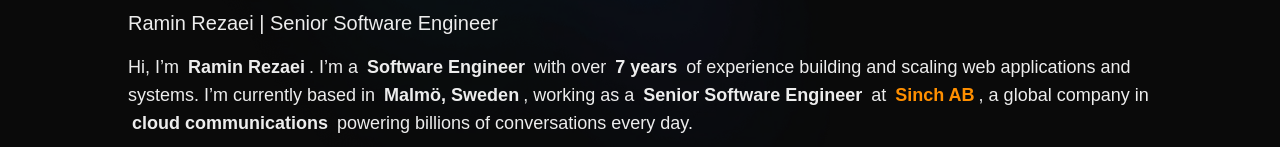
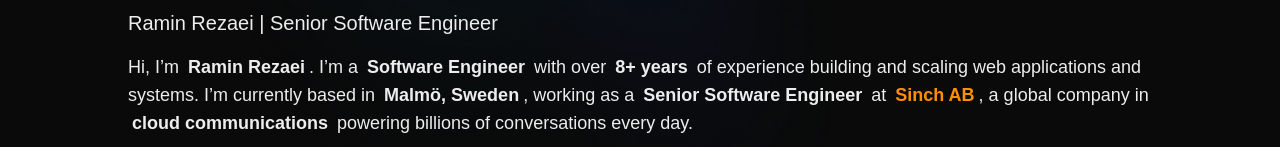
Before and after one commit to raminr77/raminr77.github.io, a Next.js app: page /about-me in a window 1280 px wide. Shown: the part 523-670 px from the top of the page. Built offline with nearby package versions, Linux system fonts and the light colour scheme; no server answers; a small style sheet from the web is missing; a web font is replaced by a local one.

Commit message:
fix: Update experience years in personal and journey data

```diff
--- a/src/data/about-me.ts
+++ b/src/data/about-me.ts
@@ -51,7 +51,7 @@ export const ABOUT_ME_DATA: {
   content: [
     {
       type: ABOUT_ME_CONTENT_TYPE.text,
-      data: "Hi, I’m <strong>Ramin Rezaei</strong>. I’m a <strong>Software Engineer</strong> with over <strong>7 years</strong> of experience building and scaling web applications and systems. I’m currently based in <strong>Malmö, Sweden</strong>, working as a <strong>Senior Software Engineer</strong> at <a href='https://www.sinch.com' target='_blank'><strong>Sinch AB</strong></a>, a global company in <strong>cloud communications</strong> powering billions of conversations every day."
+      data: "Hi, I’m <strong>Ramin Rezaei</strong>. I’m a <strong>Software Engineer</strong> with over <strong>8+ years</strong> of experience building and scaling web applications and systems. I’m currently based in <strong>Malmö, Sweden</strong>, working as a <strong>Senior Software Engineer</strong> at <a href='https://www.sinch.com' target='_blank'><strong>Sinch AB</strong></a>, a global company in <strong>cloud communications</strong> powering billions of conversations every day."
     },
     {
       type: ABOUT_ME_CONTENT_TYPE.text,
--- a/src/data/journey.ts
+++ b/src/data/journey.ts
@@ -17,7 +17,7 @@ const JOURNEY_ITEM_DATA: JourneyItem[] = [
     date: `11 Jan 1999 ( ${new Date().getFullYear() - 1999} years )`,
     title: 'Birthday',
     description:
-      '<p>I was born on <strong>January 11, 1999</strong> in <em>Isfahan, Iran</em> 🇮🇷. This was the beginning of my journey, which later took me through software engineering, large-scale systems, and international opportunities.</p>'
+      '<p>I was born on <strong>January 11, 1999</strong> in <em>Isfahan, Iran</em>. This was the beginning of my journey, which later took me through software engineering, large-scale systems, and international opportunities.</p>'
   },
   {
     id: 2,
@@ -116,7 +116,7 @@ const JOURNEY_ITEM_DATA: JourneyItem[] = [
       'Led migration to React and TypeScript, improving maintainability, performance, and frontend architecture.',
       'Optimized rendering and reduced re-renders to improve load times and user experience.',
       'Contributed to CI/CD, code reviews, and automated testing across unit, integration, and E2E layers.',
-      'Built an ML-powered image processing system using Google tools and TensorFlow.js to classify and cluster images, and automatically remove backgrounds for easier content usage.'
+      'Built an ML-powered image processing and classification pipeline using TensorFlow.js and Google Cloud Vision AI to automatically classify, cluster, and process product images, including automated background removal, directly improving content team efficiency.'
     ]
   },
   {
@@ -125,11 +125,11 @@ const JOURNEY_ITEM_DATA: JourneyItem[] = [
     date: 'May 2025 - Now',
     location: 'Malmö, Sweden',
     url: 'https://www.linkedin.com/company/sinch/',
-    title: 'Sinch - Software Engineer',
+    title: 'Sinch - Software Engineer III',
     description:
       '<p>At <strong>Sinch</strong>, I work on distributed systems, frontend platforms, backend services, observability, and infrastructure. My focus is on building scalable internal tools and improving reliability across complex architectures.</p>',
     items: [
-      'Led development of MCP for the Account & Access domain, integrating with multiple internal tools and lovable, and winning an internal engineering competition.',
+      'Designed and built a Model Context Protocol (MCP) server for the Account & Access domain, integrating AI-driven tooling across internal services. It won an internal engineering competition and is now adopted as a partnership integration.',
       'Led an end-to-end E2E testing initiative and observability dashboards using Grafana with Prometheus data, improving system visibility and reliability.',
       'Contributed to BFF services using Kotlin, integrating with large-scale microservices in a distributed architecture.',
       'Improved dashboard performance by optimizing frontend code and reducing system overhead through backend caching and streaming strategies.',
--- a/src/data/personal-data.ts
+++ b/src/data/personal-data.ts
@@ -43,7 +43,7 @@ export const PERSONAL_DATA = {
     'Ramin Rezaei mjukvaruutveckling'
   ],
   summary:
-    'Meet <strong>Ramin</strong>, a <strong>Senior Software Engineer</strong> with <strong>7+ years</strong> of experience building and scaling software systems. He has strong expertise in <strong>JavaScript</strong>, <strong>TypeScript</strong>, and <strong>React</strong>, along with solid experience on the backend using <strong>Node.js</strong>, <strong>Python</strong>, <strong>Kotlin</strong>, and <strong>Java</strong>, working across different layers of modern, distributed applications.<br /> He spent <strong>3 years</strong> at <strong>Digikala Group</strong>, one of the largest e-commerce platforms in the Middle East, contributing to systems used by <strong>40+ million active users</strong> and <strong>10+ million daily visitors</strong>.<br /> He later joined <strong>Boozt</strong>, the <strong>largest online department store in the Nordics</strong>, where he worked on internal platforms, performance improvements, and scalable content systems used across multiple markets.<br /> Today, he is based in <strong>Sweden</strong> and works at <strong>Sinch</strong>, a global leader in <strong>cloud communications</strong>. Sinch powers billions of interactions for companies like <strong>Google</strong>, <strong>Uber</strong>, and <strong>PayPal</strong>.<br /> At Sinch, Ramin works across both frontend and backend systems, contributing to scalable architectures, reliable services, and modern engineering platforms that support large-scale communication systems.',
+    'Meet <strong>Ramin</strong>, a <strong>Senior Software Engineer</strong> with <strong>8+ years</strong> of experience building and scaling software systems. He has strong expertise in <strong>JavaScript</strong>, <strong>TypeScript</strong>, and <strong>React</strong>, along with solid experience on the backend using <strong>Node.js</strong>, <strong>Python</strong>, <strong>Kotlin</strong>, and <strong>Java</strong>, working across different layers of modern, distributed applications.<br /> He spent <strong>3 years</strong> at <strong>Digikala Group</strong>, one of the largest e-commerce platforms in the Middle East, contributing to systems used by <strong>40+ million active users</strong> and <strong>10+ million daily visitors</strong>.<br /> He later joined <strong>Boozt</strong>, the <strong>largest online department store in the Nordics</strong>, where he worked on internal platforms, performance improvements, and scalable content systems used across multiple markets.<br /> Today, he is based in <strong>Sweden</strong> and works at <strong>Sinch</strong>, a global leader in <strong>cloud communications</strong>. Sinch powers billions of interactions for companies like <strong>Google</strong>, <strong>Uber</strong>, and <strong>PayPal</strong>.<br /> At Sinch, Ramin works across both frontend and backend systems, contributing to scalable architectures, reliable services, and modern engineering platforms that support large-scale communication systems.',
   shortSummary:
-    'Meet <strong>Ramin</strong>, a <strong>Senior Software Engineer</strong> with <strong>7+ years</strong> of experience building scalable software systems. He has strong expertise in <strong>JavaScript</strong>, <strong>TypeScript</strong>, and <strong>React</strong>, along with backend experience in <strong>Node.js</strong>, <strong>Python</strong>, <strong>Kotlin</strong>, and <strong>Java</strong>.<br /> He spent <strong>3 years</strong> at <strong>Digikala</strong>, working on systems serving <strong>40M+ users</strong>, and later joined <strong>Boozt</strong>, building modern and scalable platforms across multiple markets.<br /> Today, at <strong>Sinch</strong> in <strong>Sweden</strong>, a global <strong>cloud communications</strong> company trusted by <strong>Google</strong>, <strong>Uber</strong>, and <strong>PayPal</strong>, he works on building reliable systems and modern web platforms at scale.'
+    'Meet <strong>Ramin</strong>, a <strong>Senior Software Engineer</strong> with <strong>8+ years</strong> of experience building scalable software systems. He has strong expertise in <strong>JavaScript</strong>, <strong>TypeScript</strong>, and <strong>React</strong>, along with backend experience in <strong>Node.js</strong>, <strong>Python</strong>, <strong>Kotlin</strong>, and <strong>Java</strong>.<br /> He spent <strong>3 years</strong> at <strong>Digikala</strong>, working on systems serving <strong>40M+ users</strong>, and later joined <strong>Boozt</strong>, building modern and scalable platforms across multiple markets.<br /> Today, at <strong>Sinch</strong> in <strong>Sweden</strong>, a global <strong>cloud communications</strong> company trusted by <strong>Google</strong>, <strong>Uber</strong>, and <strong>PayPal</strong>, he works on building reliable systems and modern web platforms at scale.'
 } as const;
```
